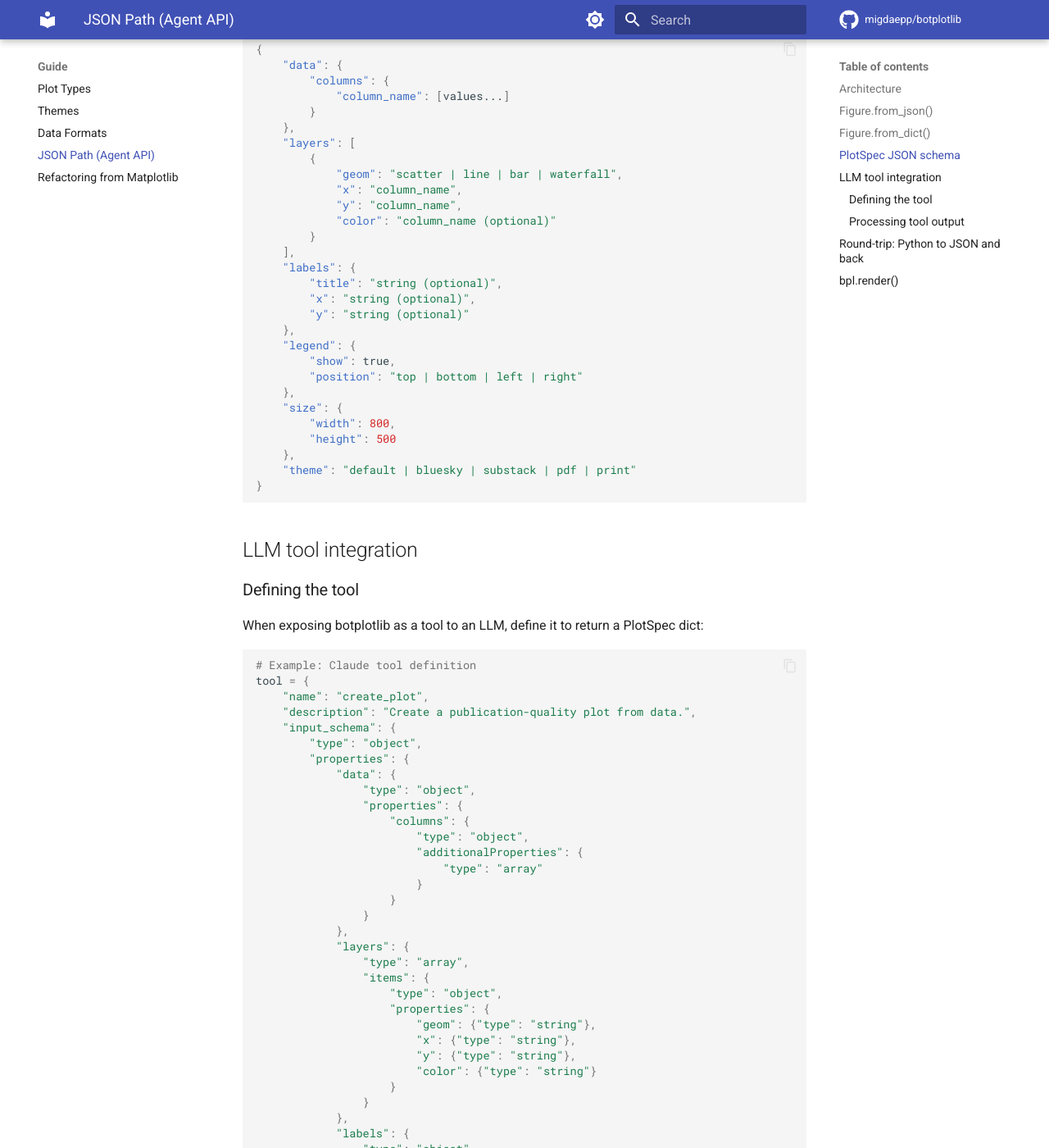
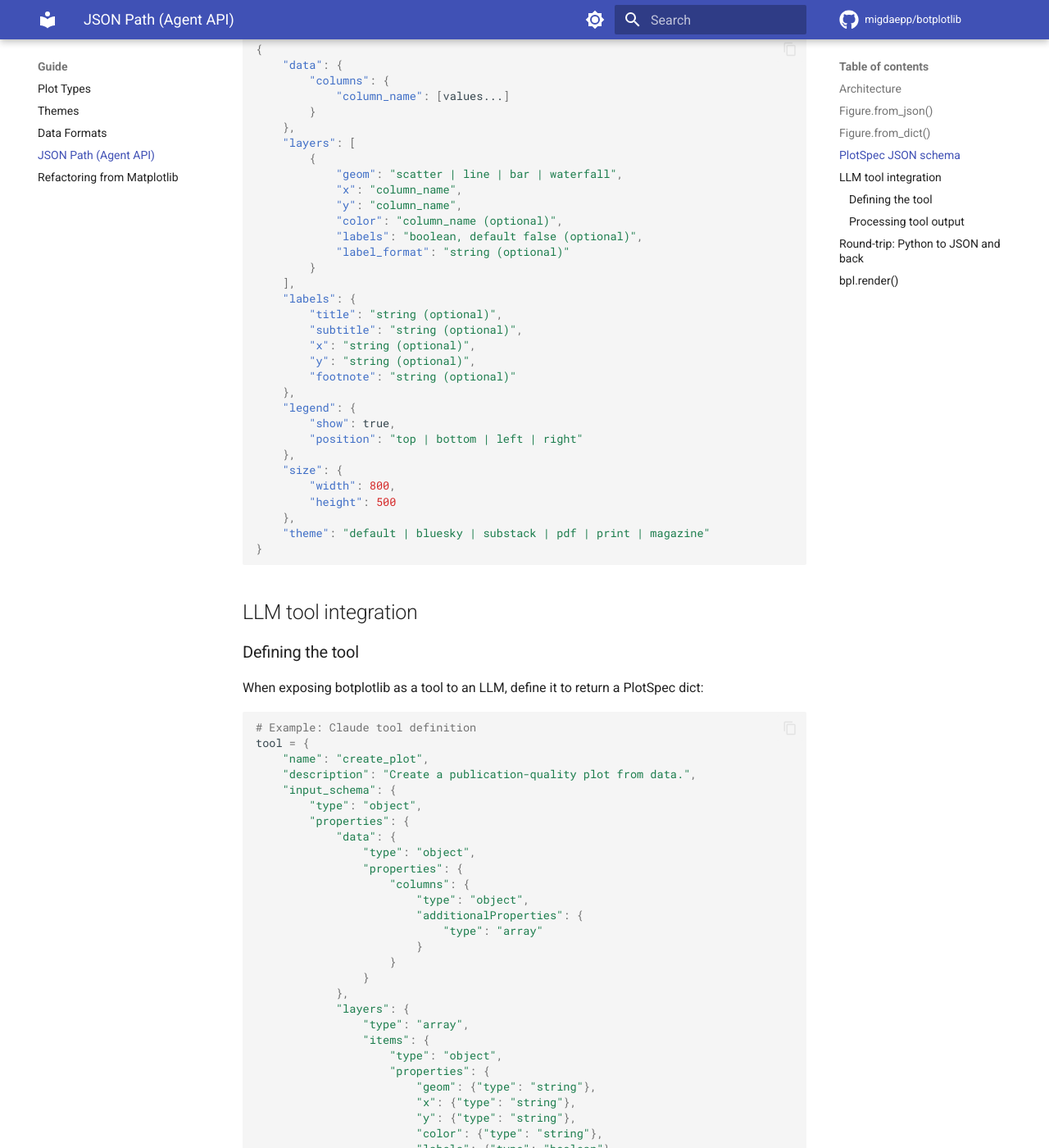
Before and after one commit to migdaepp/botplotlib, an MkDocs documentation site: the page built from docs/docs/guide/json-path.md, in a window 1280 px wide and 1400 px high, scrolled down 2469 px. Shown: the whole window at 82% size. Built offline with MkDocs 1.6.1 and Material for MkDocs 9.7.7, drawn with Linux system fonts in a browser that asks for light colours; comment, search, counter and statistics services are not loaded; some of the changed text lies outside the part shown.

Commit message:
Update docs for labels, magazine theme, and subtitle/footnote
- themes.md: add magazine theme section, economist alias, new ThemeSpec properties
- json-path.md: add subtitle/footnote/labels/label_format to schema and tool def
- api/index.md: add new fields to LabelsSpec, LayerSpec, and Figure members
- getting-started.md, tutorial.md: update theme counts and lists

Co-Authored-By: Claude Opus 4.6 <noreply@anthropic.com>

````diff
--- a/docs/docs/guide/json-path.md
+++ b/docs/docs/guide/json-path.md
@@ -80,13 +80,17 @@ The full PlotSpec structure:
             "geom": "scatter | line | bar | waterfall",
             "x": "column_name",
             "y": "column_name",
-            "color": "column_name (optional)"
+            "color": "column_name (optional)",
+            "labels": "boolean, default false (optional)",
+            "label_format": "string (optional)"
         }
     ],
     "labels": {
         "title": "string (optional)",
+        "subtitle": "string (optional)",
         "x": "string (optional)",
-        "y": "string (optional)"
+        "y": "string (optional)",
+        "footnote": "string (optional)"
     },
     "legend": {
         "show": true,
@@ -96,7 +100,7 @@ The full PlotSpec structure:
         "width": 800,
         "height": 500
     },
-    "theme": "default | bluesky | substack | pdf | print"
+    "theme": "default | bluesky | substack | pdf | print | magazine"
 }
 ```
 
@@ -133,7 +137,9 @@ tool = {
                         "geom": {"type": "string"},
                         "x": {"type": "string"},
                         "y": {"type": "string"},
-                        "color": {"type": "string"}
+                        "color": {"type": "string"},
+                        "labels": {"type": "boolean"},
+                        "label_format": {"type": "string"}
                     }
                 }
             },
@@ -141,8 +147,10 @@ tool = {
                 "type": "object",
                 "properties": {
                     "title": {"type": "string"},
+                    "subtitle": {"type": "string"},
                     "x": {"type": "string"},
-                    "y": {"type": "string"}
+                    "y": {"type": "string"},
+                    "footnote": {"type": "string"}
                 }
             },
             "theme": {"type": "string"}
````
Also changed, not shown: docs/docs/api/index.md (+6 -0 lines), docs/docs/getting-started.md (+1 -1 lines), docs/docs/guide/themes.md (+21 -2 lines), docs/docs/tutorial.md (+2 -2 lines), docs/docs/assets/examples/theme_magazine.svg (added).
